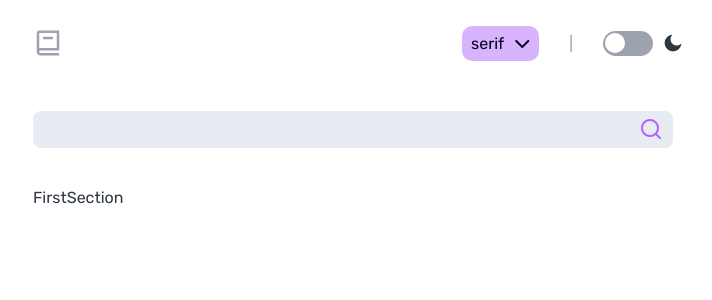
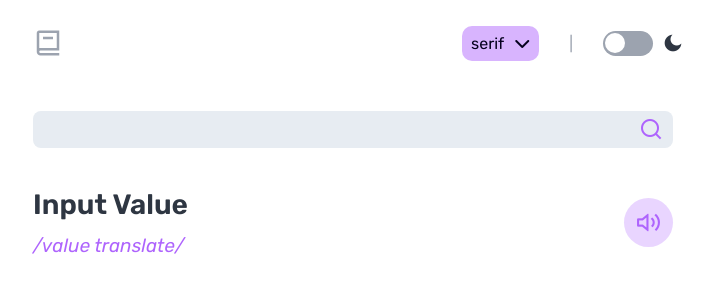
Before and after one commit to okorojames/james-dictionary-project, a React (Vite) app: page / in a window 1280 px wide. Shown: the top 300 px of the page, without its empty margins (287-999 px from the left). Built offline with nearby package versions, Linux system fonts and the light colour scheme.

Commit message:
First section
I'm done with the first section of the project, though not yet done with the functionality, since i haven't fetched the data that am going to display.

```diff
--- a/src/App.css
+++ b/src/App.css
@@ -188,6 +188,47 @@ header{
     cursor: pointer;
   }
   /*  */
+  .firstSectionContainer{
+    width: 100%;
+    display: flex;
+    justify-content: space-between;
+    align-items: center;
+  }
+  .firstSecText{
+    display: flex;
+    flex-direction: column;
+    justify-content: center;
+    gap: 1.3rem;
+  }
+  .first--sec--p--one{
+    font-size: 2.8rem;
+    font-weight: 600;
+  }
+  .first--sec--p--two{
+    color: var(--main-three);
+    font-style: italic;
+    font-size: 1.9rem;
+    font-weight: 500;
+  }
+  .first--sec--icon{
+    font-size: 2.5rem;
+    color: var(--main-three);
+    background: var(--main-two);
+    padding: 1.2rem;
+    border-radius: 50%;
+    cursor: pointer;
+    transition: .5s;
+  }
+  .first--sec--icon:hover,.first--sec--icon:active{
+    background: var(--main-one);
+  }
+  /*  */
+  /*  */
+  /*  */
+  /* MEDIA QUERIES FOR SCREEN RESPONSIVENESS */
+  /*  */
+  /*  */
+  /*  */
   @media screen and (max-width: 998px){
     .container{
       width: 60%;
--- a/src/components/FirstSection.jsx
+++ b/src/components/FirstSection.jsx
@@ -2,7 +2,13 @@ import React from 'react'
 
 const FirstSection = () => {
   return (
-    <div>FirstSection</div>
+    <div className='firstSectionContainer'>
+      <div className="firstSecText">
+        <p className="first--sec--p--one">{'Input Value'}</p>
+        <p className="first--sec--p--two">{'/value translate/'}</p>
+      </div>
+      <i className="ri-volume-up-line first--sec--icon"></i>
+    </div>
   )
 }
 
```
